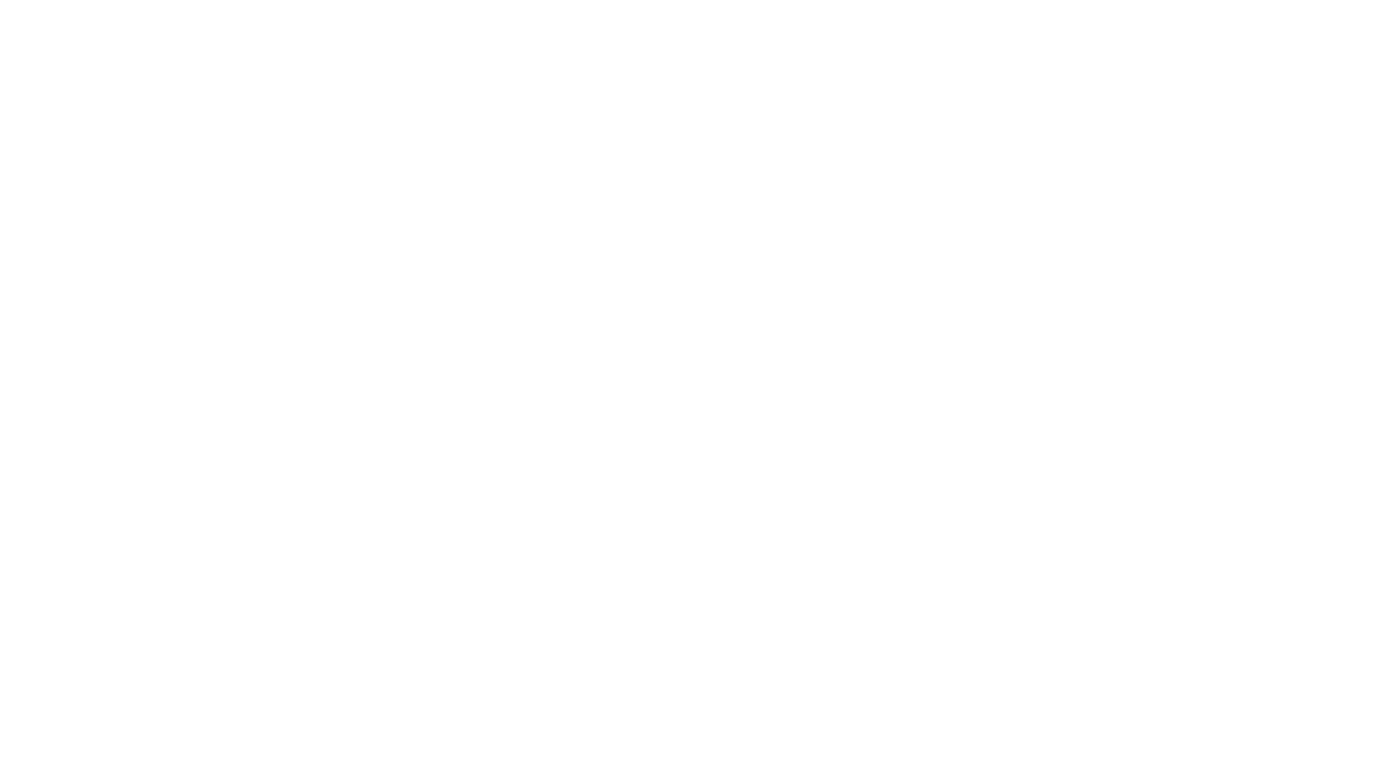
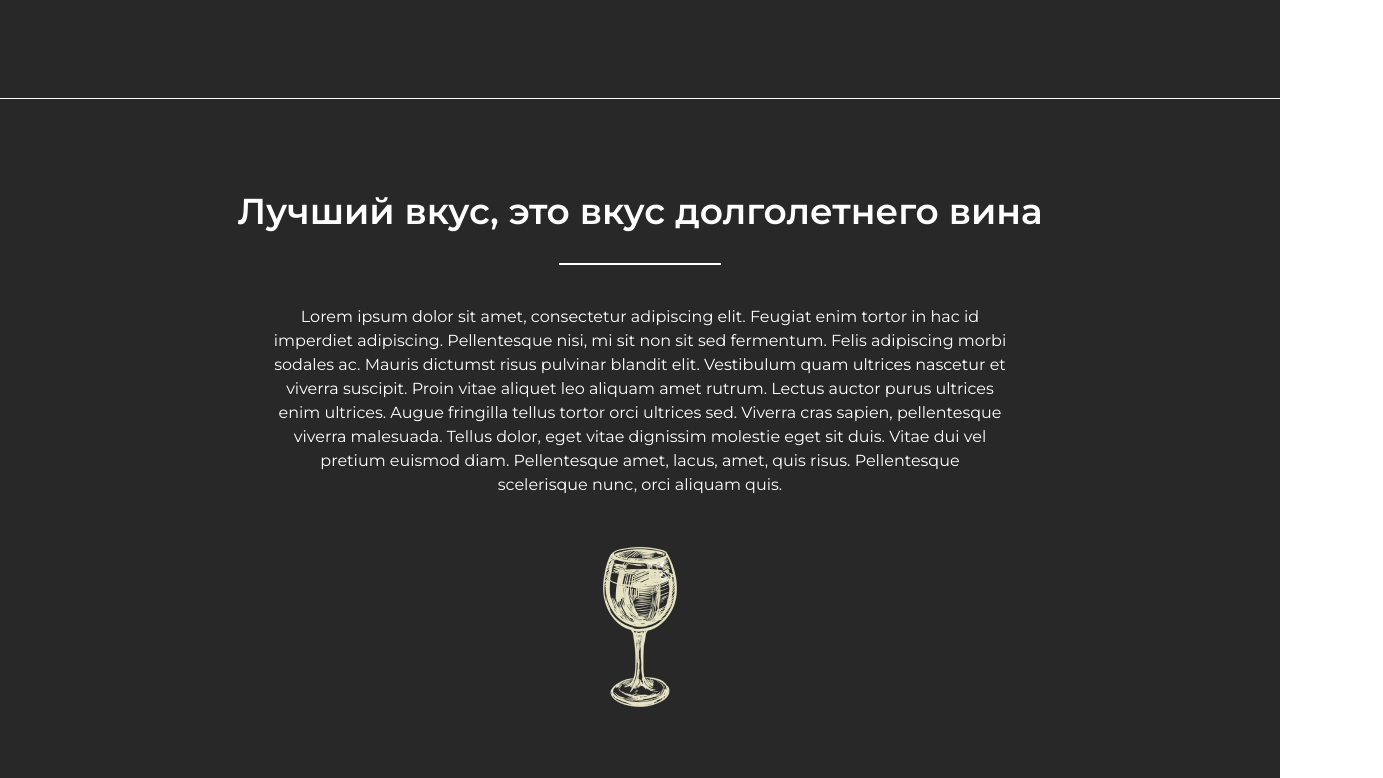
Before and after one commit to tms-js-pro-2021/wine-card, a React (Create React App) app: page / in a window 1280 px wide. Shown: the part 902-1680 px from the top of the page, 1383 px wide, since content can reach past the window. Before the commit the page ends 900 px from the top, so only its background shows below. Built offline with nearby package versions, Linux system fonts and the light colour scheme.

Commit message:
DescriptionSection

```diff
--- a/src/App.jsx
+++ b/src/App.jsx
@@ -1,6 +1,7 @@
 import React from "react";
 import { ThemeProvider, createGlobalStyle } from "styled-components";
 import LandingPage from "./LandingPage";
+import DescriptionSection from "../src/LandingPage/DescriptionSection";
 
 const GlobalStyle = createGlobalStyle`
 @import url('https://fonts.googleapis.com/css2?family=Montserrat:ital,wght@0,200;0,400;0,600;1,200;1,400;1,600&display=swap');
--- a/src/LandingPage/DescriptionSection/DescriptionSection.jsx
+++ b/src/LandingPage/DescriptionSection/DescriptionSection.jsx
@@ -1,5 +1,23 @@
 import React from "react";
+import styled from "styled-components";
+import { Container } from "../../components";
+import InformationBox from "./InformationBox";
 
 export default function DescriptionSection() {
-  return <div></div>;
+  const ContainerStyled = styled(Container)`
+    background: #282828;
+    background-repeat: no-repeat;
+    background-size: cover;
+    background-position: center;
+    height: 856px;
+    display: flex;
+    justify-content: center;
+    padding-top: 100px;
+  `;
+
+  return (
+    <ContainerStyled>
+      <InformationBox />
+    </ContainerStyled>
+  );
 }
--- /dev/null
+++ b/src/LandingPage/DescriptionSection/InformationBox.jsx
@@ -0,0 +1,56 @@
+import React from "react";
+import styled from "styled-components";
+
+const BoxStyled = styled.div`
+  border: 1px solid white;
+  padding: 60px 187px;
+  width: 1110px;
+  height: 656px;
+  display: flex;
+  flex-direction: column;
+  align-items: center;
+`;
+const HeaderStyled = styled.h2`
+  font-size: 36px;
+  font-weight: 700;
+  color: white;
+`;
+const Line = styled.div`
+  border: 1px solid white;
+  height: 0px;
+  width: 160px;
+  margin-bottom: 40px;
+`;
+const DescriptionStyled = styled.p`
+  font-weight: normal;
+  font-family: Montserrat;
+  font-size: 16px;
+  color: white;
+  text-align: center;
+  line-height: 150%;
+  padding: 0 17%;
+  margin: 0 0 50px 0;
+  margin-bottom: 50px;
+`;
+
+export default function InformationBox() {
+  return (
+    <BoxStyled>
+      <HeaderStyled>Лучший вкус, это вкус долголетнего вина</HeaderStyled>
+      <Line />
+      <DescriptionStyled>
+        Lorem ipsum dolor sit amet, consectetur adipiscing elit. Feugiat enim
+        tortor in hac id imperdiet adipiscing. Pellentesque nisi, mi sit non sit
+        sed fermentum. Felis adipiscing morbi sodales ac. Mauris dictumst risus
+        pulvinar blandit elit. Vestibulum quam ultrices nascetur et viverra
+        suscipit. Proin vitae aliquet leo aliquam amet rutrum. Lectus auctor
+        purus ultrices enim ultrices. Augue fringilla tellus tortor orci
+        ultrices sed. Viverra cras sapien, pellentesque viverra malesuada.
+        Tellus dolor, eget vitae dignissim molestie eget sit duis. Vitae dui vel
+        pretium euismod diam. Pellentesque amet, lacus, amet, quis risus.
+        Pellentesque scelerisque nunc, orci aliquam quis.
+      </DescriptionStyled>
+      <img src="images/glass.png" alt="glass"></img>
+    </BoxStyled>
+  );
+}
```
Also changed, not shown: public/images/glass.png (added).
